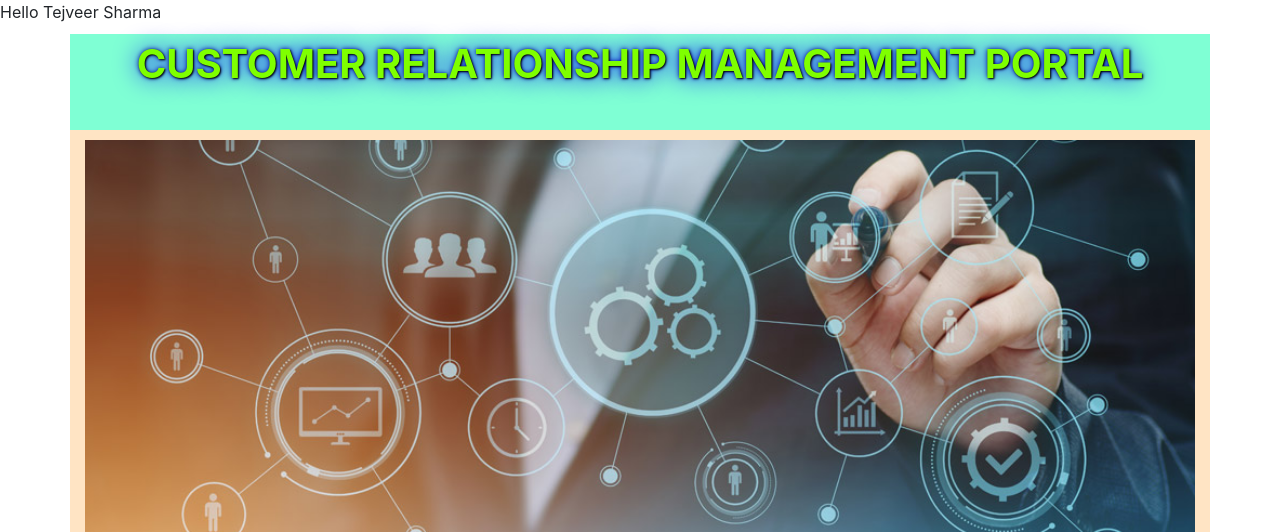
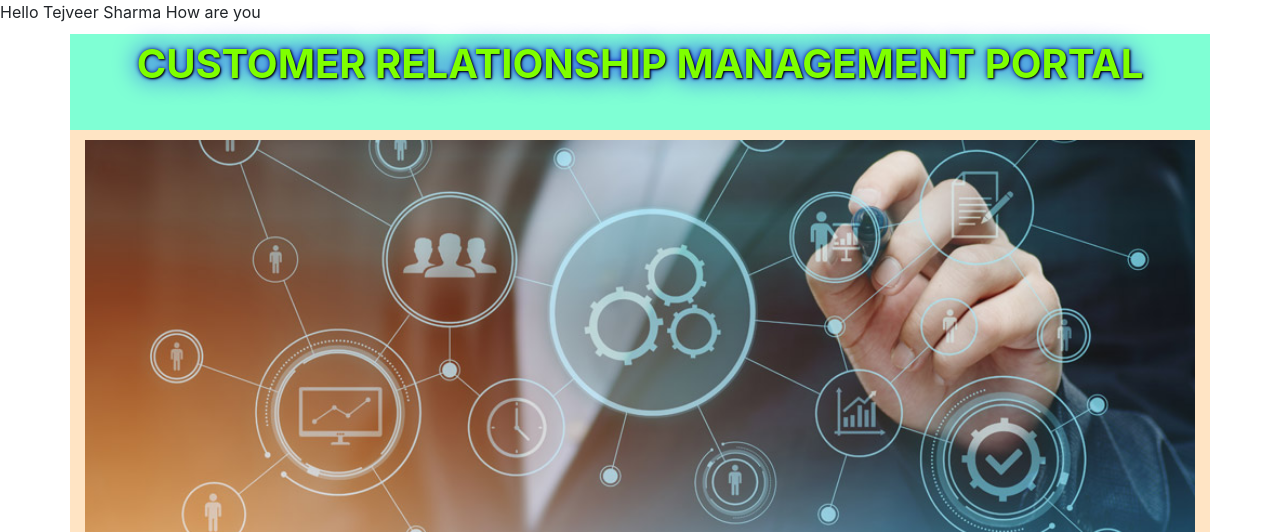
Before and after one commit to LearnTheGithub/CRMP, a PHP site: page / in a window 1280 px wide. Shown: the top 532 px of the page. Run offline with PHP 8.4, Linux system fonts and the light colour scheme.

Commit message:
How are you

```diff
--- a/index.php
+++ b/index.php
@@ -1,4 +1,4 @@
-Hello Tejveer Sharma
+Hello Tejveer Sharma How are you
  <?php
 session_start();
 $message = "";
```
